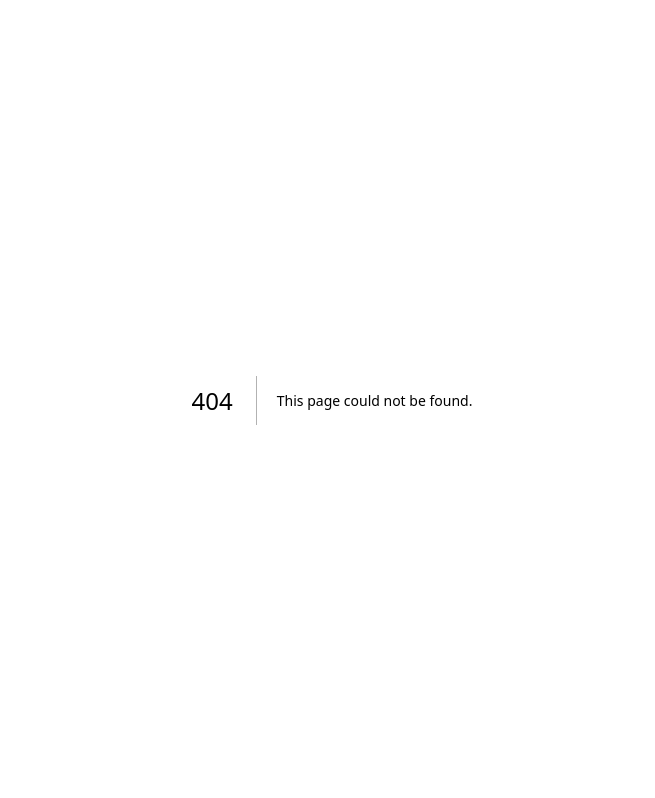
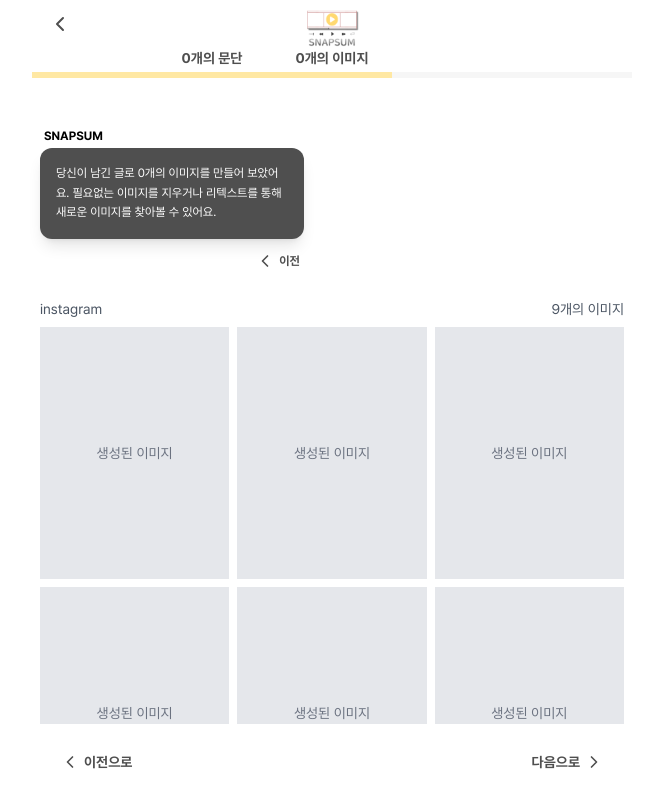
Before and after one commit to Elice-AI-Spark-Camp/SnapSum-frontend, a Next.js app: page /img in a window 1280 px wide. Before the commit this address had no page. Shown: the top 798 px of the page, without its empty margins (308-963 px from the left). Built offline with nearby package versions, Linux system fonts and the light colour scheme.

Commit message:
✨ feat: 이미지 텍스트 기본값 ui 구현

```diff
--- /dev/null
+++ b/src/pages/img.tsx
@@ -0,0 +1,91 @@
+import { useRouter } from 'next/router';
+import Layout from "@/components/layout/Layout";
+import StepProgressBar from "@/components/common/StepProgressBar";
+import ChatMessage from "@/components/common/ChatMessage";
+import NavigationButton from "@/components/common/NavigationButton";
+import CustomHead from "@/components/common/CustomHead";
+
+export default function Img() {
+  const router = useRouter();
+  const { platform, paragraphCount, tts } = router.query;
+  const platformName = typeof platform === 'string' ? platform : '';
+  const count = typeof paragraphCount === 'string' ? parseInt(paragraphCount, 10) : 0;
+
+  // 더미 이미지 데이터 (9개)
+  const images = Array(9).fill('생성된 이미지');
+
+  return (
+    <Layout showInfo={false}>
+      <CustomHead title="SNAPSUM - 이미지 선택" />
+
+      {/* Header와 Progress Bar */}
+      <div className="sticky top-0 bg-white z-50">
+        <StepProgressBar
+          currentStep={3}
+          platform={platformName}
+          paragraphCount={count}
+        />
+      </div>
+
+      {/* 메인 콘텐츠 영역 */}
+      <div className="relative max-w-[600px] mx-auto px-2">
+        <div className="mt-8 mb-32">
+          {/* 챗 메시지 */}
+          <div className="mb-6 w-fit">
+            <ChatMessage
+              message={`당신이 남긴 글로 ${count}개의 이미지를 만들어 보았어요.\n필요없는 이미지를 지우거나 리텍스트를 통해 새로운 이미지를 찾아볼 수 있어요.`}
+              showNavigationButtons
+              onPrevClick={() => router.back()}
+            />
+          </div>
+
+          {/* 이미지 갤러리 */}
+          <div className="mb-4">
+            <div className="flex justify-between text-sm text-gray-600 mb-2">
+              <span>instagram</span>
+              <span>{images.length}개의 이미지</span>
+            </div>
+            <div className="grid grid-cols-3 gap-2">
+              {images.map((_, index) => (
+                <div
+                  key={index}
+                  className="aspect-[3/4] bg-gray-200 flex items-center justify-center text-sm text-gray-500"
+                >
+                  생성된 이미지
+                </div>
+              ))}
+            </div>
+          </div>
+
+          {/* 스크롤 버튼 */}
+          <button className="w-full py-3 bg-gray-200 text-gray-600 rounded">
+            스크롤
+          </button>
+        </div>
+      </div>
+
+      {/* 하단 네비게이션 */}
+      <div className="fixed bottom-0 left-0 right-0 bg-white py-6">
+        <div className="max-w-[600px] mx-auto px-6 flex justify-between">
+          <NavigationButton
+            direction="prev"
+            onClick={() => router.back()}
+            textType="long"
+          />
+          <NavigationButton
+            direction="next"
+            onClick={() => router.push({
+              pathname: '/video',
+              query: {
+                platform: platformName,
+                paragraphCount: count,
+                tts: tts
+              }
+            })}
+            textType="long"
+          />
+        </div>
+      </div>
+    </Layout>
+  );
+}
```
